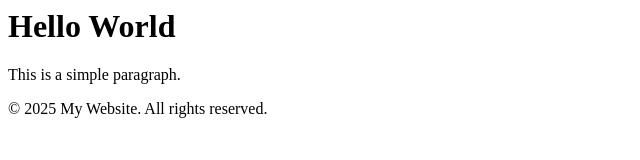
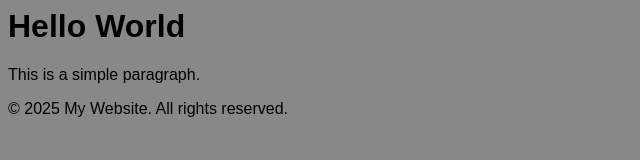
Before and after one commit to Nichekid/practicegit, a plain HTML site: page practiceindex/index.html in a window 1280 px wide. Shown: the whole page, without its empty margins (0-640 px from the left). Drawn offline with Linux system fonts and the light colour scheme; files that its build step writes are made by us from their sources.

Commit message:
update txt, add css style sheet

```diff
--- a/practiceindex/index.html
+++ b/practiceindex/index.html
@@ -3,6 +3,7 @@
 <head>
     <meta charset="UTF-8">
     <meta name="viewport" content="width=device-width, initial-scale=1.0">
+    <link rel="stylesheet" href="styles.css">
     <title>Document</title>
 </head>
 <body>
--- /dev/null
+++ b/styles.css
@@ -0,0 +1,4 @@
+body {
+    background-color: #888888;
+    font-family: Arial, sans-serif;
+}
```
Also changed, not shown: practiceindex/text 2.txt.
